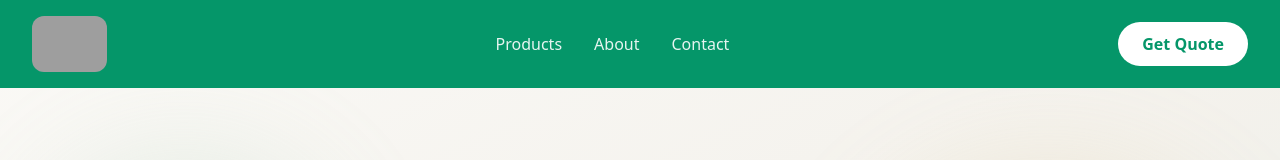
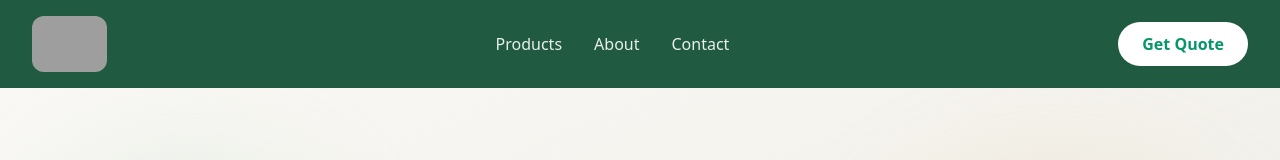
Before and after one commit to mahenti/feedelvi, a React (Vite) app: page / in a window 1280 px wide. Shown: the top 160 px of the page. Built offline with nearby package versions, Linux system fonts and the light colour scheme; grey boxes are pictures that could not be loaded.

Commit message:
Change header background to #205a40

```diff
--- a/src/components/sections/Header.tsx
+++ b/src/components/sections/Header.tsx
@@ -1,6 +1,6 @@
 export function Header() {
   return (
-    <header className="w-full bg-emerald-600">
+    <header className="w-full" style={{ backgroundColor: '#205a40' }}>
       <div className="max-w-7xl mx-auto px-6 lg:px-8 py-4">
         <div className="flex items-center justify-between">
           {/* Logo */}
```
